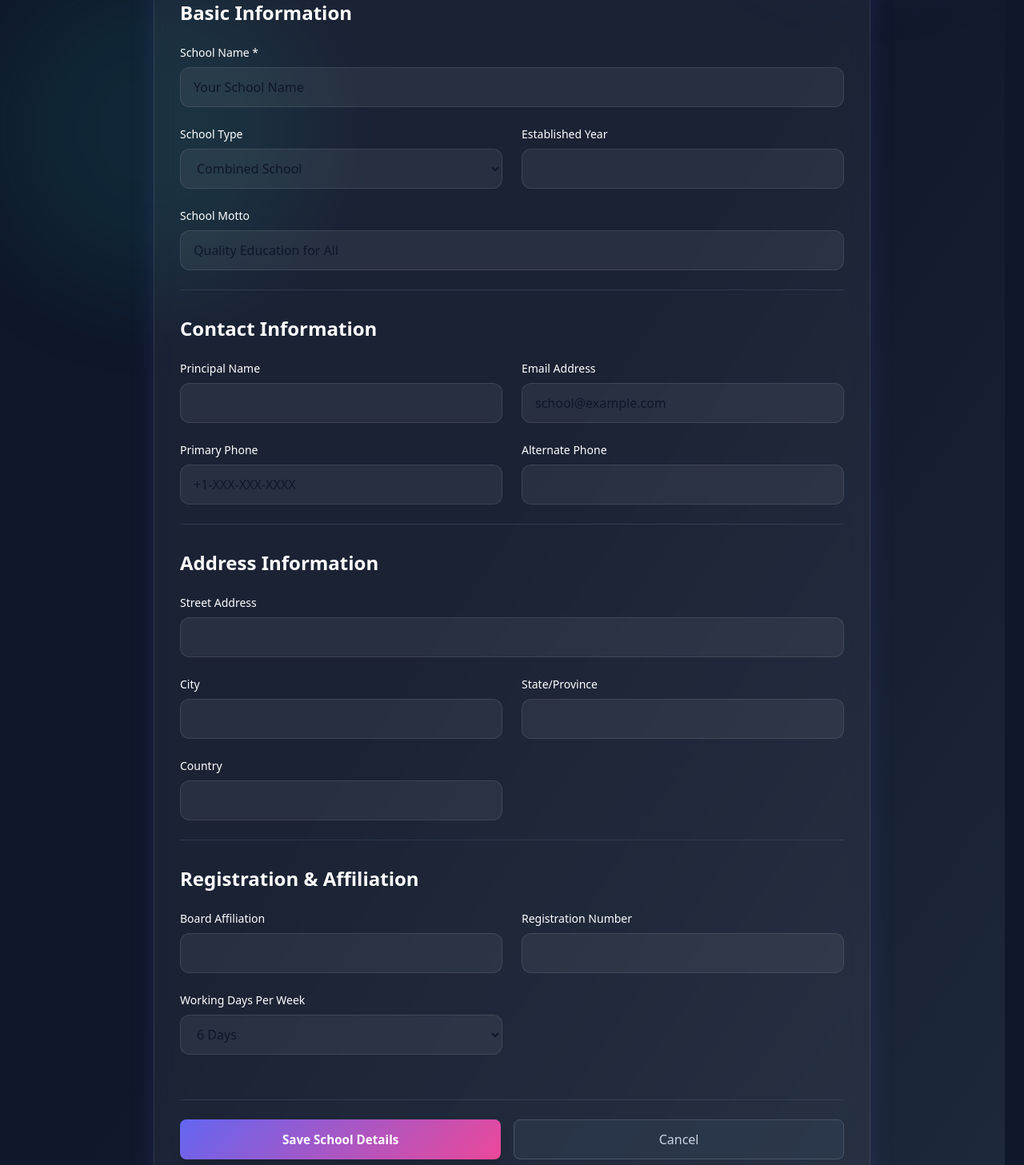
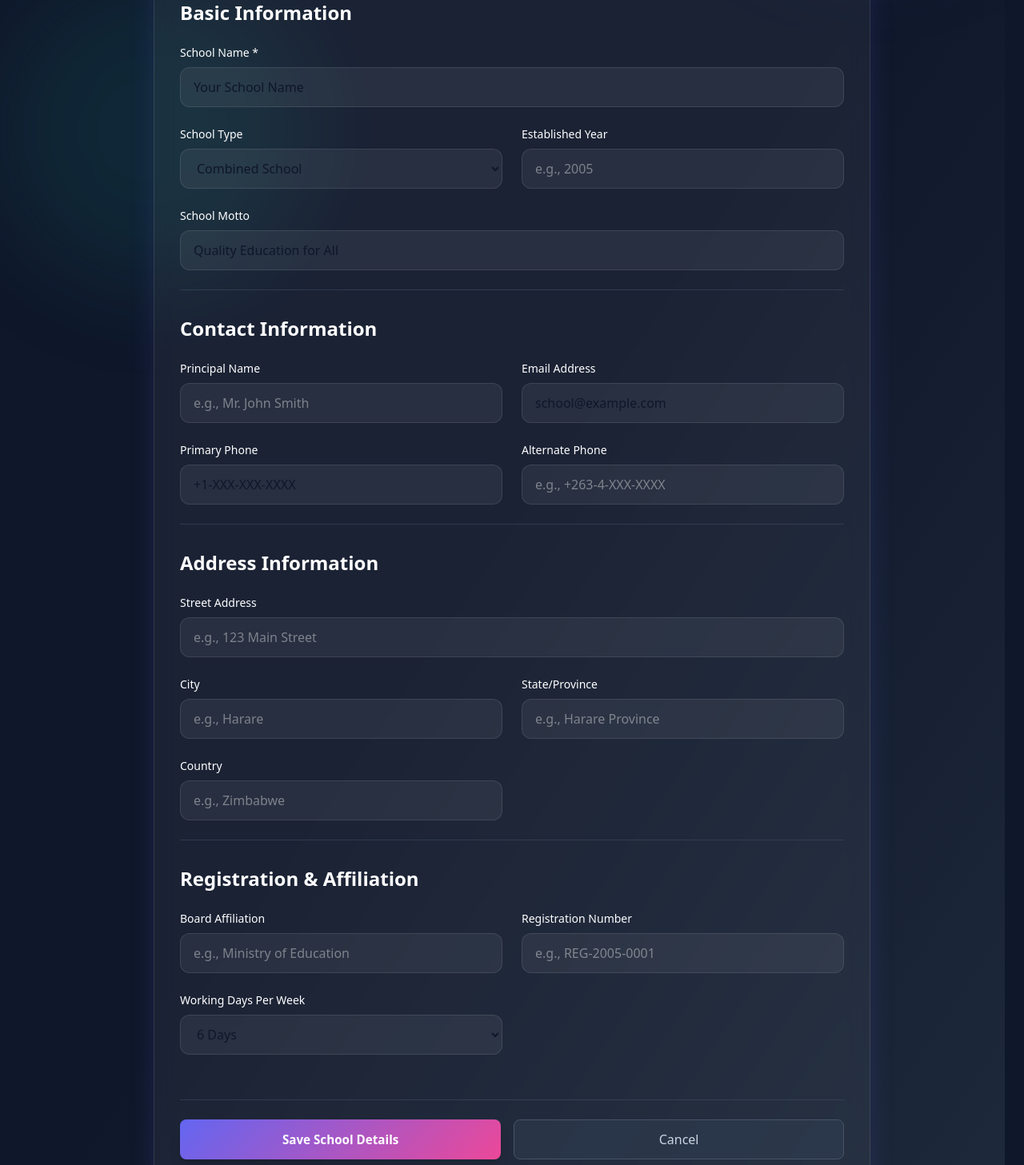
Before and after one commit to Eddiemavhes/School-management, a Django app: page /settings/school/ in a window 1280 px wide. Shown: the part 445-1902 px from the top of the page at 80% size. Run offline with Django 5.2, Linux system fonts and the light colour scheme; a user stored in the database is signed in; data comes from the database, SQL or seed files in the repository; style sheets or scripts are compiled from the project's sources.

Commit message:
Add proper placeholder text to school details form - placeholders disappear when typing

```diff
--- a/templates/settings/school_details.html
+++ b/templates/settings/school_details.html
@@ -49,7 +49,8 @@
                                 School Name *
                             </label>
                             <input type="text" name="school_name" value="{{ form.instance.school_name }}" required
-                                   class="w-full px-4 py-2.5 rounded-lg bg-slate-700 border border-slate-600 text-white focus:outline-none focus:ring-2 focus:ring-blue-500 focus:border-transparent transition-all">
+                                   placeholder="e.g., Mighty Primary School"
+                                   class="w-full px-4 py-2.5 rounded-lg bg-slate-700 border border-slate-600 text-white placeholder-slate-400 focus:outline-none focus:ring-2 focus:ring-blue-500 focus:border-transparent transition-all">
                             {% if form.school_name.errors %}
                                 <p class="text-red-400 text-sm mt-1">{{ form.school_name.errors.0 }}</p>
                             {% endif %}
@@ -74,7 +75,8 @@
                                 Established Year
                             </label>
                             <input type="number" name="established_year" value="{{ form.instance.established_year|default:'' }}"
-                                   class="w-full px-4 py-2.5 rounded-lg bg-slate-700 border border-slate-600 text-white focus:outline-none focus:ring-2 focus:ring-blue-500 focus:border-transparent transition-all"
+                                   placeholder="e.g., 2005"
+                                   class="w-full px-4 py-2.5 rounded-lg bg-slate-700 border border-slate-600 text-white placeholder-slate-400 focus:outline-none focus:ring-2 focus:ring-blue-500 focus:border-transparent transition-all"
                                    min="1950" max="2099">
                         </div>
 
@@ -84,7 +86,8 @@
                                 School Motto
                             </label>
                             <input type="text" name="school_motto" value="{{ form.instance.school_motto }}"
-                                   class="w-full px-4 py-2.5 rounded-lg bg-slate-700 border border-slate-600 text-white focus:outline-none focus:ring-2 focus:ring-blue-500 focus:border-transparent transition-all">
+                                   placeholder="e.g., Quality Education for All"
+                                   class="w-full px-4 py-2.5 rounded-lg bg-slate-700 border border-slate-600 text-white placeholder-slate-400 focus:outline-none focus:ring-2 focus:ring-blue-500 focus:border-transparent transition-all">
                         </div>
                     </div>
                 </div>
@@ -100,7 +103,8 @@
                                 Principal Name
                             </label>
                             <input type="text" name="principal_name" value="{{ form.instance.principal_name }}"
-                                   class="w-full px-4 py-2.5 rounded-lg bg-slate-700 border border-slate-600 text-white focus:outline-none focus:ring-2 focus:ring-blue-500 focus:border-transparent transition-all">
+                                   placeholder="e.g., Mr. John Smith"
+                                   class="w-full px-4 py-2.5 rounded-lg bg-slate-700 border border-slate-600 text-white placeholder-slate-400 focus:outline-none focus:ring-2 focus:ring-blue-500 focus:border-transparent transition-all">
                         </div>
 
                         <!-- Email -->
@@ -109,7 +113,8 @@
                                 Email Address
                             </label>
                             <input type="email" name="email" value="{{ form.instance.email }}"
-                                   class="w-full px-4 py-2.5 rounded-lg bg-slate-700 border border-slate-600 text-white focus:outline-none focus:ring-2 focus:ring-blue-500 focus:border-transparent transition-all">
+                                   placeholder="e.g., school@example.com"
+                                   class="w-full px-4 py-2.5 rounded-lg bg-slate-700 border border-slate-600 text-white placeholder-slate-400 focus:outline-none focus:ring-2 focus:ring-blue-500 focus:border-transparent transition-all">
                         </div>
 
                         <!-- Phone -->
@@ -118,7 +123,8 @@
                                 Primary Phone
                             </label>
                             <input type="tel" name="phone" value="{{ form.instance.phone }}"
-                                   class="w-full px-4 py-2.5 rounded-lg bg-slate-700 border border-slate-600 text-white focus:outline-none focus:ring-2 focus:ring-blue-500 focus:border-transparent transition-all">
+                                   placeholder="e.g., +263-4-XXX-XXXX"
+                                   class="w-full px-4 py-2.5 rounded-lg bg-slate-700 border border-slate-600 text-white placeholder-slate-400 focus:outline-none focus:ring-2 focus:ring-blue-500 focus:border-transparent transition-all">
                         </div>
 
                         <!-- Alternate Phone -->
@@ -127,7 +133,8 @@
                                 Alternate Phone
                             </label>
                             <input type="tel" name="alternate_phone" value="{{ form.instance.alternate_phone }}"
-                                   class="w-full px-4 py-2.5 rounded-lg bg-slate-700 border border-slate-600 text-white focus:outline-none focus:ring-2 focus:ring-blue-500 focus:border-transparent transition-all">
+                                   placeholder="e.g., +263-4-XXX-XXXX"
+                                   class="w-full px-4 py-2.5 rounded-lg bg-slate-700 border border-slate-600 text-white placeholder-slate-400 focus:outline-none focus:ring-2 focus:ring-blue-500 focus:border-transparent transition-all">
                         </div>
                     </div>
                 </div>
@@ -143,7 +150,8 @@
                                 Street Address
                             </label>
                             <input type="text" name="street_address" value="{{ form.instance.street_address }}"
-                                   class="w-full px-4 py-2.5 rounded-lg bg-slate-700 border border-slate-600 text-white focus:outline-none focus:ring-2 focus:ring-blue-500 focus:border-transparent transition-all">
+                                   placeholder="e.g., 123 Main Street"
+                                   class="w-full px-4 py-2.5 rounded-lg bg-slate-700 border border-slate-600 text-white placeholder-slate-400 focus:outline-none focus:ring-2 focus:ring-blue-500 focus:border-transparent transition-all">
                         </div>
 
                         <!-- City -->
@@ -152,7 +160,8 @@
                                 City
                             </label>
                             <input type="text" name="city" value="{{ form.instance.city }}"
-                                   class="w-full px-4 py-2.5 rounded-lg bg-slate-700 border border-slate-600 text-white focus:outline-none focus:ring-2 focus:ring-blue-500 focus:border-transparent transition-all">
+                                   placeholder="e.g., Harare"
+                                   class="w-full px-4 py-2.5 rounded-lg bg-slate-700 border border-slate-600 text-white placeholder-slate-400 focus:outline-none focus:ring-2 focus:ring-blue-500 focus:border-transparent transition-all">
                         </div>
 
                         <!-- State -->
@@ -161,7 +170,8 @@
                                 State/Province
                             </label>
                             <input type="text" name="state" value="{{ form.instance.state }}"
-                                   class="w-full px-4 py-2.5 rounded-lg bg-slate-700 border border-slate-600 text-white focus:outline-none focus:ring-2 focus:ring-blue-500 focus:border-transparent transition-all">
+                                   placeholder="e.g., Harare Province"
+                                   class="w-full px-4 py-2.5 rounded-lg bg-slate-700 border border-slate-600 text-white placeholder-slate-400 focus:outline-none focus:ring-2 focus:ring-blue-500 focus:border-transparent transition-all">
                         </div>
 
                         <!-- Country -->
@@ -170,7 +180,8 @@
                                 Country
                             </label>
                             <input type="text" name="country" value="{{ form.instance.country }}"
-                                   class="w-full px-4 py-2.5 rounded-lg bg-slate-700 border border-slate-600 text-white focus:outline-none focus:ring-2 focus:ring-blue-500 focus:border-transparent transition-all">
+                                   placeholder="e.g., Zimbabwe"
+                                   class="w-full px-4 py-2.5 rounded-lg bg-slate-700 border border-slate-600 text-white placeholder-slate-400 focus:outline-none focus:ring-2 focus:ring-blue-500 focus:border-transparent transition-all">
                         </div>
                     </div>
                 </div>
@@ -186,7 +197,8 @@
                                 Board Affiliation
                             </label>
                             <input type="text" name="board_affiliation" value="{{ form.instance.board_affiliation }}"
-                                   class="w-full px-4 py-2.5 rounded-lg bg-slate-700 border border-slate-600 text-white focus:outline-none focus:ring-2 focus:ring-blue-500 focus:border-transparent transition-all">
+                                   placeholder="e.g., Ministry of Education"
+                                   class="w-full px-4 py-2.5 rounded-lg bg-slate-700 border border-slate-600 text-white placeholder-slate-400 focus:outline-none focus:ring-2 focus:ring-blue-500 focus:border-transparent transition-all">
                         </div>
 
                         <!-- Registration Number -->
@@ -195,7 +207,8 @@
                                 Registration Number
                             </label>
                             <input type="text" name="registration_number" value="{{ form.instance.registration_number }}"
-                                   class="w-full px-4 py-2.5 rounded-lg bg-slate-700 border border-slate-600 text-white placeholder-gray-300 focus:outline-none focus:ring-2 focus:ring-blue-500 focus:border-transparent transition-all">
+                                   placeholder="e.g., REG-2005-0001"
+                                   class="w-full px-4 py-2.5 rounded-lg bg-slate-700 border border-slate-600 text-white placeholder-slate-400 focus:outline-none focus:ring-2 focus:ring-blue-500 focus:border-transparent transition-all">
                         </div>
 
                         <!-- Working Days -->
```
